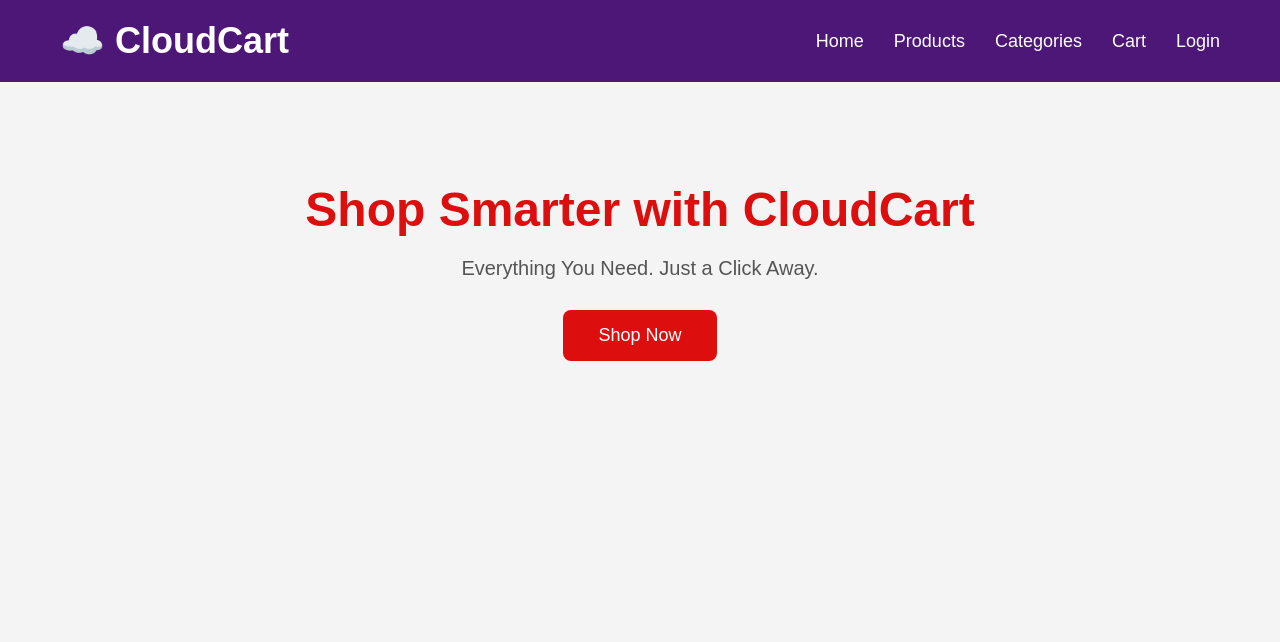
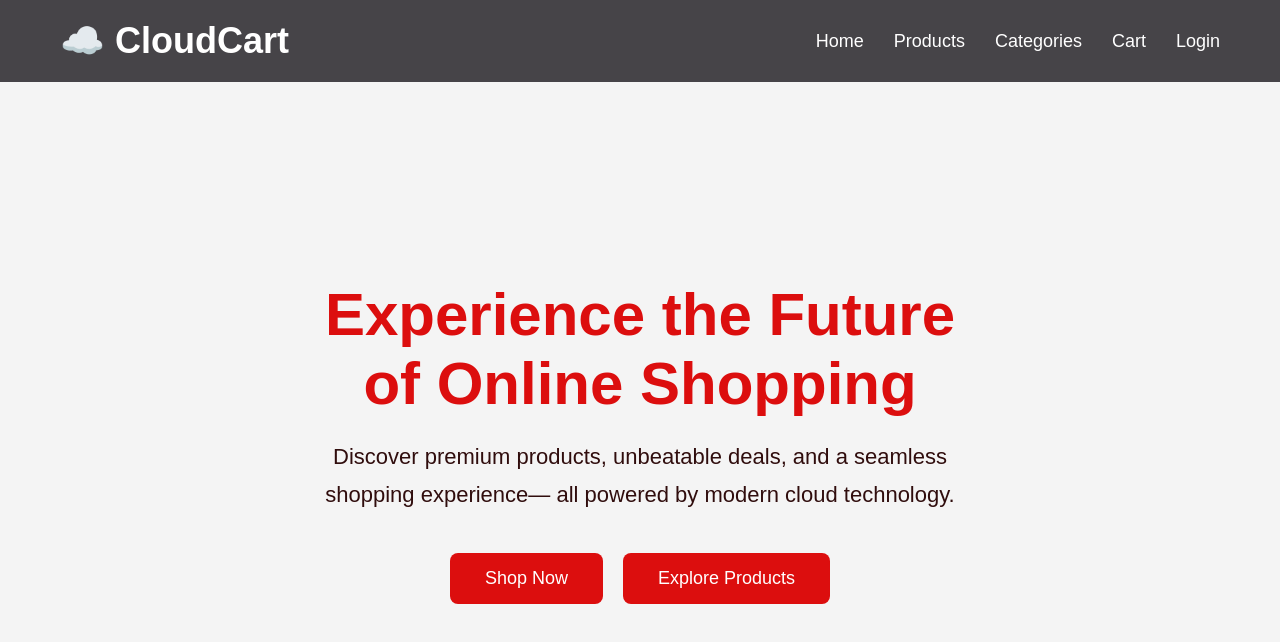
Before and after one commit to trexcodes/cloudkart, a plain HTML site: page frontend/index.html in a window 1280 px wide. Drawn offline with Linux system fonts and the light colour scheme.

Commit message:
Design modern hero section

```diff
--- a/frontend/css/style.css
+++ b/frontend/css/style.css
@@ -13,7 +13,7 @@ body{
     display:flex;
     justify-content:space-between;
     align-items:center;
-    background:#4d1777;
+    background:#464448;
     color:white;
     padding:20px 60px;
 }
@@ -55,7 +55,7 @@ body{
 
 .hero p{
     font-size:20px;
-    color:#555;
+    color:#300d0d;
     margin-bottom:30px;
 }
 
@@ -72,3 +72,62 @@ body{
 .hero button:hover{
     background:#1d4ed8;
 }
+.hero{
+    height:90vh;
+    display:flex;
+    justify-content:center;
+    align-items:center;
+    text-align:center;
+    background:#b6bed8
+    color:white;
+    padding:20px;
+}
+
+.hero-content{
+    max-width:700px;
+}
+
+.hero h1{
+    font-size:60px;
+    margin-bottom:20px;
+}
+
+.hero p{
+    font-size:22px;
+    line-height:1.7;
+    margin-bottom:40px;
+}
+
+.hero-buttons{
+    display:flex;
+    justify-content:center;
+    gap:20px;
+}
+
+.shop-btn,
+.learn-btn{
+    padding:15px 35px;
+    border:none;
+    border-radius:8px;
+    font-size:18px;
+    cursor:pointer;
+    transition:.3s;
+}
+
+.shop-btn{
+    background:#f59e0b;
+    color:white;
+}
+
+.shop-btn:hover{
+    background:#d97706;
+}
+
+.learn-btn{
+    background:white;
+    color:#4a3362;
+}
+
+.learn-btn:hover{
+    background:#f1f5f9;
+}
--- a/frontend/index.html
+++ b/frontend/index.html
@@ -24,12 +24,24 @@
         </ul>
     </nav>
 </header>
+<section class="hero">
 
-<section class="hero">
-    <h1>Shop Smarter with CloudCart</h1>
-    <p> Everything You Need. Just a Click Away.</p>
+    <div class="hero-content">
 
-    <button>Shop Now</button>
+        <h1>Experience the Future of Online Shopping</h1>
+
+        <p>
+            Discover premium products, unbeatable deals, and a seamless shopping experience—
+            all powered by modern cloud technology.
+        </p>
+
+        <div class="hero-buttons">
+            <button class="shop-btn">Shop Now</button>
+            <button class="learn-btn">Explore Products</button>
+        </div>
+
+    </div>
+
 </section>
 
 <script src="js/main.js"></script>
```
